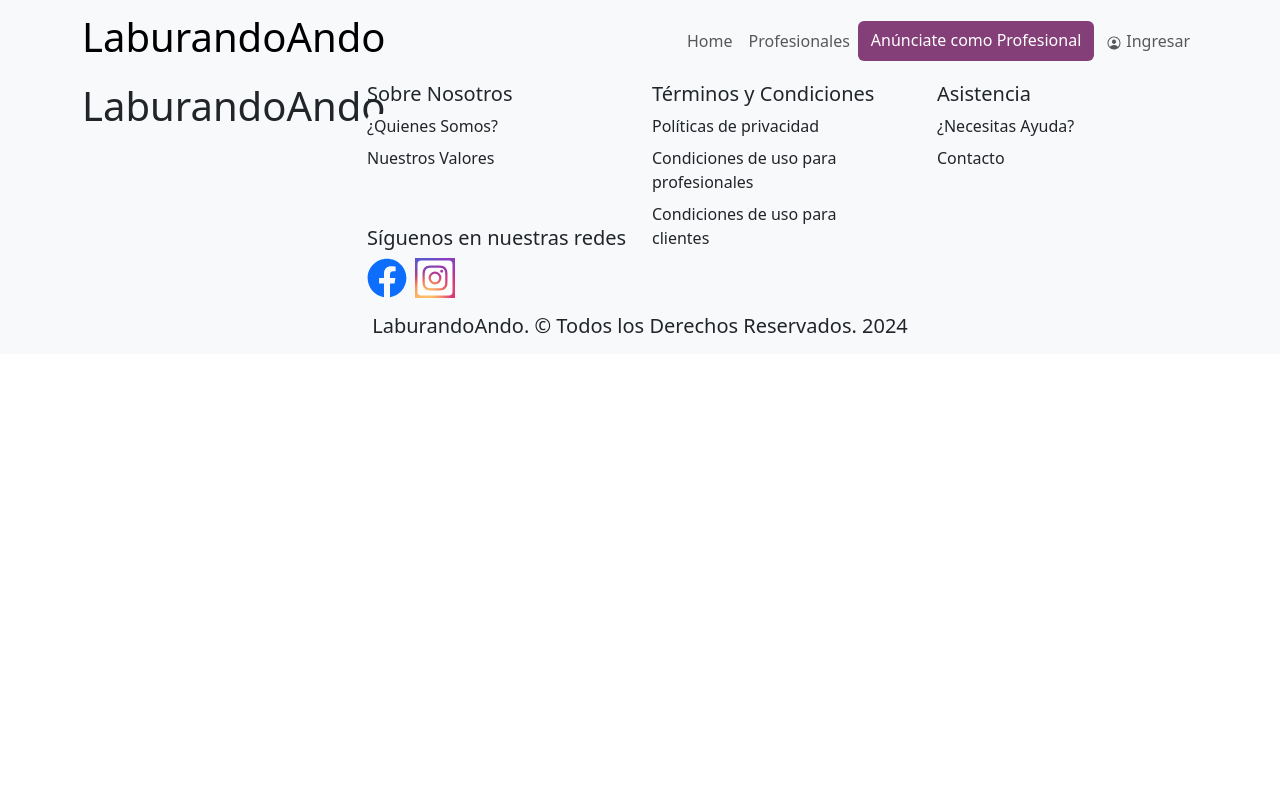
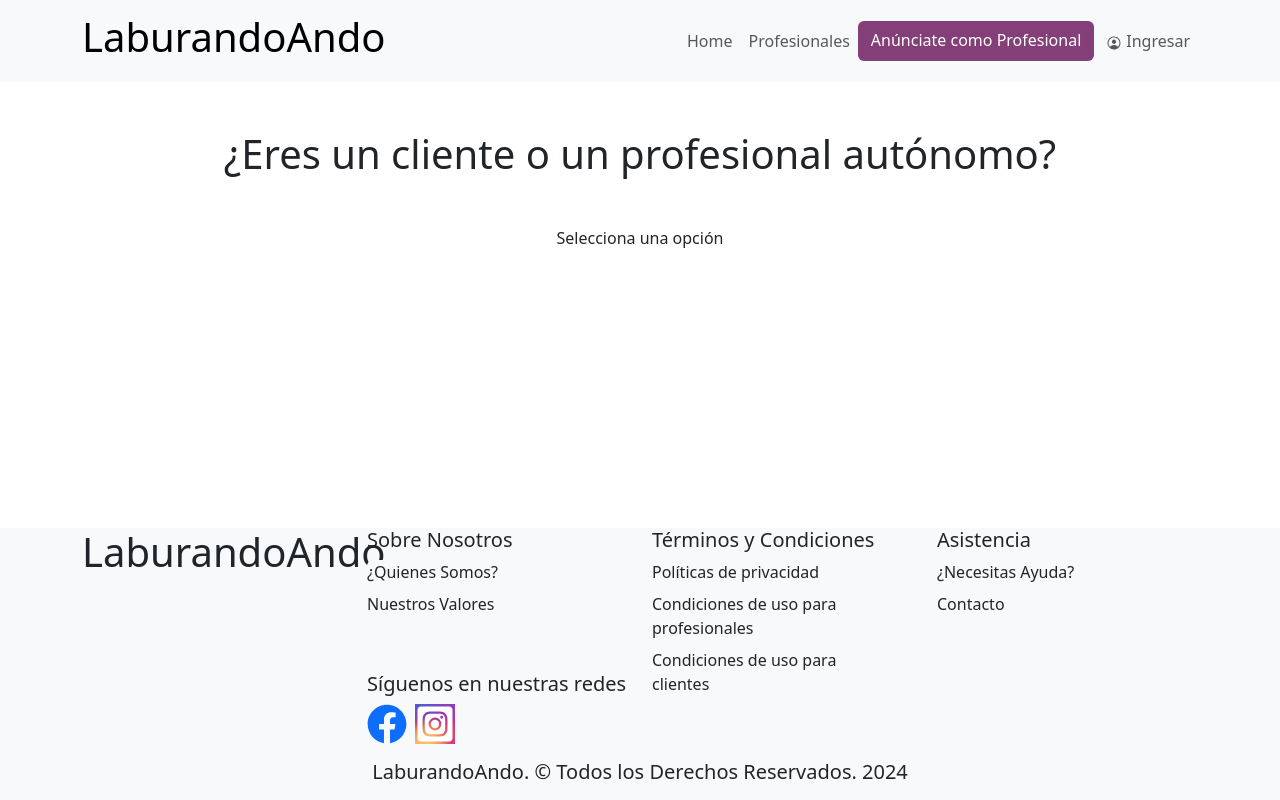
Before and after one commit to FranprzDev/LaburandoAndo, a React (Vite) app: page /registropasouno in a window 1280 px wide. Built offline with nearby package versions, Linux system fonts and the light colour scheme.

Commit message:
agregue cp RegistroPasoUno colocando seccion con titulo y parrafo, y su ruta en cp AppRouter

```diff
--- /dev/null
+++ b/src/components/RegistroPasoUno.jsx
@@ -0,0 +1,12 @@
+import React from 'react';
+
+const RegistroPasoUno = () => {
+    return (
+        <section className='container mainSection py-5 text-center'>
+            <h1 className='mb-5'>¿Eres un cliente o un profesional autónomo?</h1>
+            <p className='text-center'>Selecciona una opción</p>
+        </section>
+    );
+};
+
+export default RegistroPasoUno;
--- a/src/pages/Home.jsx
+++ b/src/pages/Home.jsx
@@ -3,7 +3,6 @@ import React from 'react'
 const Home = () => {
   return (
     <section className='mainSection'>
-      <h1>Hola</h1>
     </section>
   )
 }
--- a/src/router/AppRouter.jsx
+++ b/src/router/AppRouter.jsx
@@ -3,6 +3,7 @@ import { BrowserRouter, Route, Routes } from 'react-router-dom'
 import Home from '../pages/Home'
 import Menu from '../components/Menu'
 import Footer from '../components/Footer'
+import RegistroPasoUno from '../components/RegistroPasoUno'
 
 const AppRouter = () => {
   return (
@@ -10,6 +11,7 @@ const AppRouter = () => {
     <Menu/>
       <Routes>
         <Route path='/' element={<Home/>}/>
+        <Route path='/registropasouno' element={<RegistroPasoUno></RegistroPasoUno>}/>
       </Routes>
       <Footer/>
     </BrowserRouter>
```
